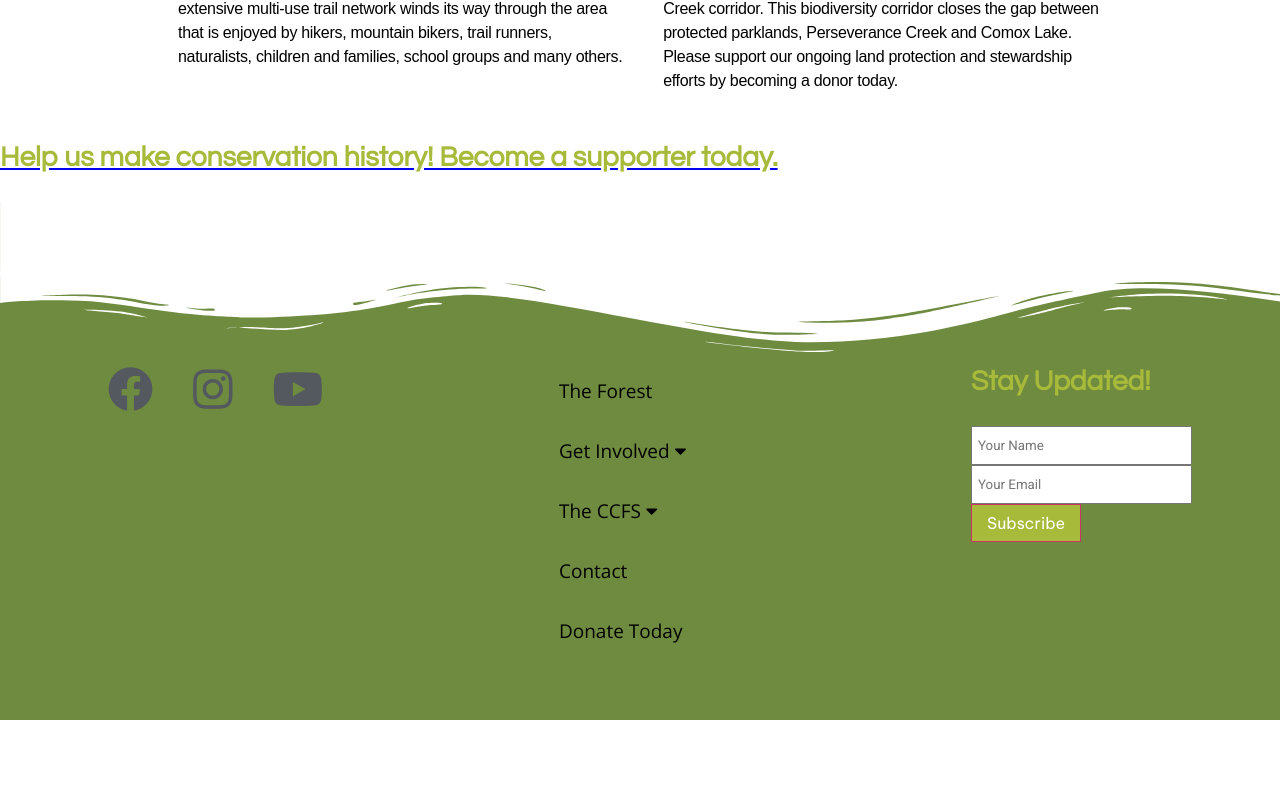
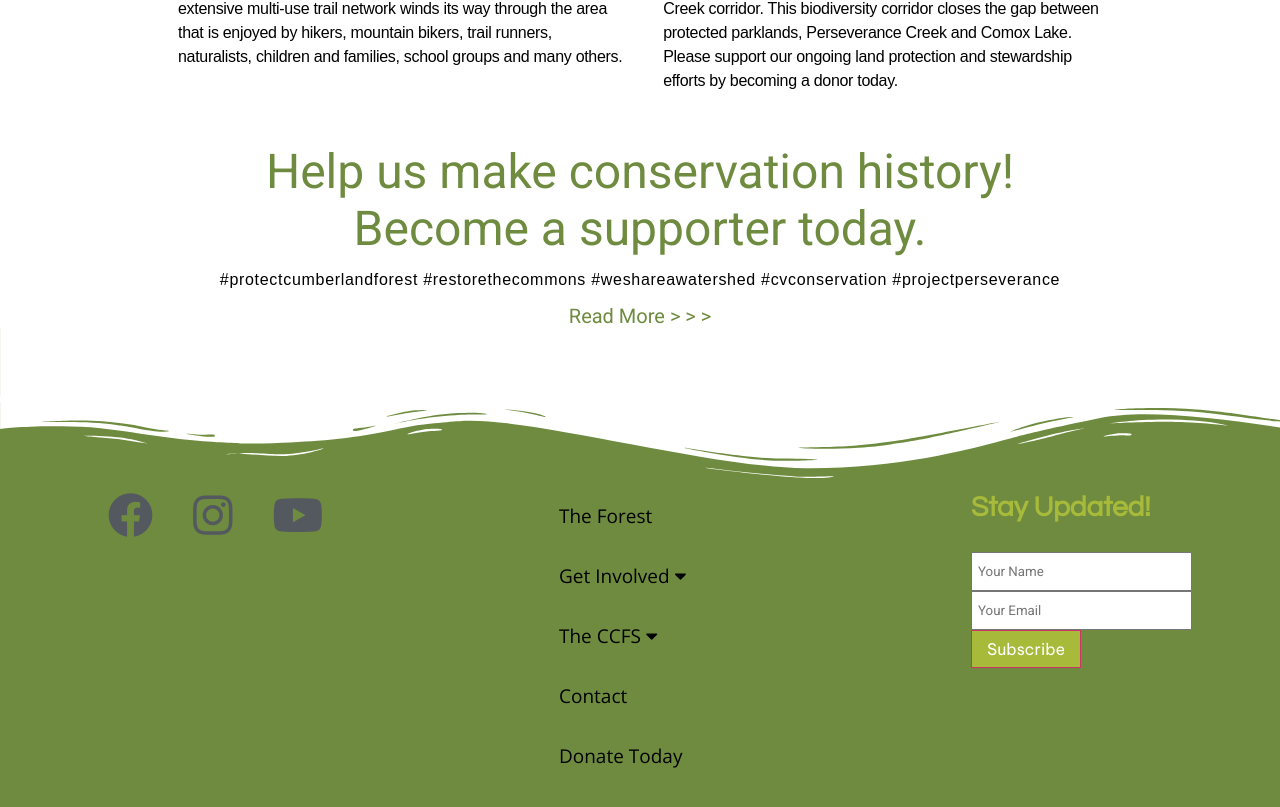
Before and after one commit to Maandarr/Capstone-CCFS, a React (Create React App) app in the folder ccfs-react-app/: page / in a window 1280 px wide. Shown: the part 1027-1834 px from the top of the page. Before the commit the page ends 1747 px from the top, so only its background shows below. Built offline with nearby package versions, Linux system fonts and the light colour scheme.

Commit message:
Add become a supporter links and text, center text, make green, wrap hashtag text

```diff
--- a/ccfs-react-app/src/components/css/Footer.css
+++ b/ccfs-react-app/src/components/css/Footer.css
@@ -4,7 +4,7 @@
   font-size: 1rem;
   font-family: "Open Sans", sans-serif;
 } */
-h2 {
+.updated {
   font-family: "Questrial", sans-serif;
   color: #a8ba3a;
   font-size: 28px;
--- a/ccfs-react-app/src/components/css/home.css
+++ b/ccfs-react-app/src/components/css/home.css
@@ -29,11 +29,44 @@
   margin-top: 50px;
 }
 
+.home-about > p,
+.donate-heading,
+.read-more,
+.hashtag-p {
+  font-family: "Be Vietnam", Sans-serif;
+}
+
 .home-about > p {
   padding: 20px;
-  font-family: "Be Vietnam", Sans-serif;
   letter-spacing: -0.3px;
   line-height: 1.5;
   font-size: 16px;
   font-weight: normal;
 }
+
+.donate-heading {
+  text-align: center;
+  font-size: 48px;
+  text-decoration: none;
+  color: #6e8b3f;
+}
+.donate-heading:hover,
+.read-more:hover {
+  color: #a8ba3a;
+}
+
+.hashtag-p {
+  text-align: center;
+  overflow-wrap: break-word;
+  font-size: 16px;
+  margin-top: 0.9rem;
+  letter-spacing: 0.7px;
+  margin-bottom: 0.9rem;
+}
+
+.read-more {
+  text-align: center;
+  font-size: 20px;
+  color: #6e8b3f;
+  text-decoration: none;
+}
--- a/ccfs-react-app/src/components/pages/home.js
+++ b/ccfs-react-app/src/components/pages/home.js
@@ -28,9 +28,14 @@ export default function Home() {
                     <br />
                     We are currently working to purchase and protect an additional 25 acres of beautiful creekside forest in the Lower Perseverance Creek corridor. This biodiversity corridor closes the gap between protected parklands, Perseverance Creek and Comox Lake. Please support our ongoing land protection and stewardship efforts by becoming a donor today.</p>
             </section>
-            <Link to='/donate' className=''>
-                <h2>Help us make conservation history!
-                    Become a supporter today.</h2>
+            <Link to='/donate' className='donate-heading'>
+                <p>Help us make conservation history!</p>
+                <p>Become a supporter today.</p>
+            </Link>
+            <p className='hashtag-p'>#protectcumberlandforest #restorethecommons #weshareawatershed #cvconservation #projectperseverance</p>
+            <Link to='/the-forest' className='read-more'>
+                <p>Read More > > ></p>
+
             </Link>
         </div>
     )
```
